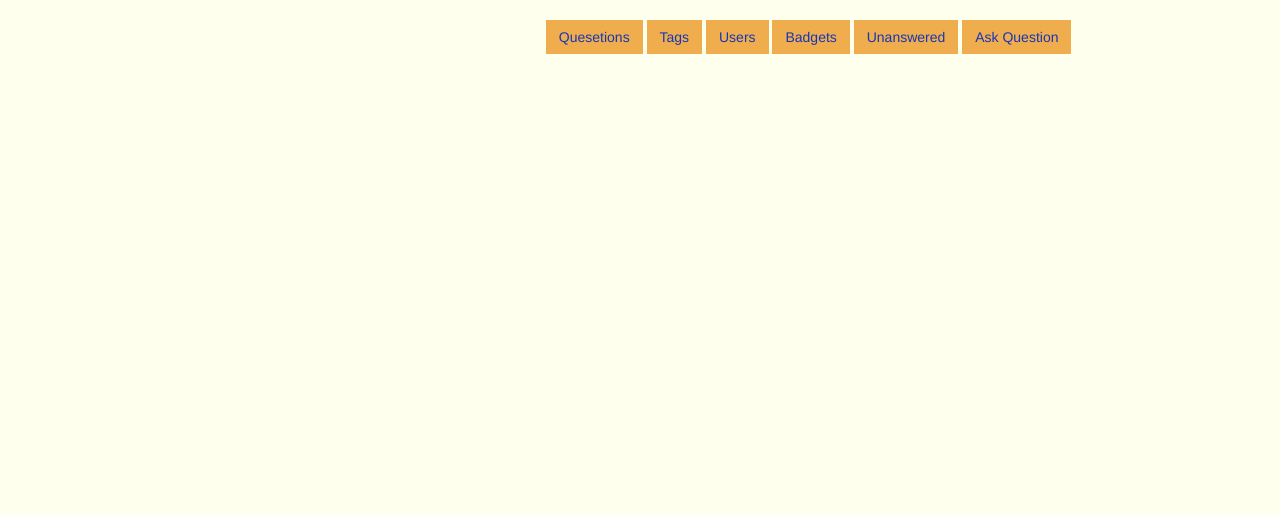
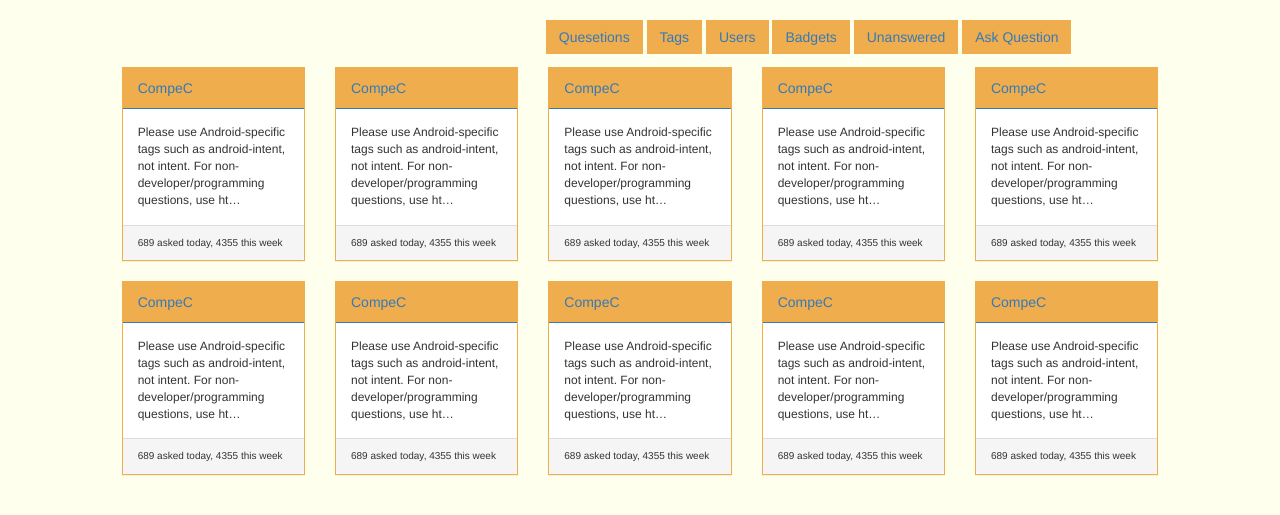
Before and after one commit to yigitozkavci/stackexchange, a CodeIgniter app: page /stackexchange/index.php/tags in a window 1280 px wide. Shown: the part 52-567 px from the top of the page. Run offline with CodeIgniter, Linux system fonts and the light colour scheme; some libraries are stand-ins or nearby versions.

Commit message:
tag pages
Murat'tan Sevgilerle

```diff
--- a/application/config/routes.php
+++ b/application/config/routes.php
@@ -47,6 +47,8 @@ $route['signup'] = "signup";
 $route['add'] = "questions/add_question";
 $route['questions'] = "questions/all_questions";
 $route['unanswered'] = "unanswered";
+$route['tag_info'] = "tag_info";
+$route['tagged'] = "tagged";
 $route['tags'] = "tags";
 $route['questions/user'] = "questions";
 $route['question/(:any)'] = "questions/show/$1";
--- a/application/views/tags.php
+++ b/application/views/tags.php
@@ -0,0 +1,127 @@
+<style>
+	.panel-body i{
+		width:20px;
+	}
+</style>
+<div class="col-xs-12" style="margin-top:1%;">
+	<div class="row">
+			<div class="col-xs-12 col-md-6 col-lg-2 col-md-offset-1">
+				<div class="panel panel-primary">
+					<div class="panel-heading" onclick="window.location.href='<?php echo base_url()?>index.php/tagged'">CompeC</div>
+					<div class="panel-body">
+ Please use Android-specific tags such as android-intent, not intent. For non-developer/programming questions, use ht…
+					</div>
+					<div class="panel-footer">
+						689 asked today, 4355 this week
+					</div>
+				</div>
+			</div>
+
+			<div class="col-xs-12 col-md-6 col-lg-2">
+				<div class="panel panel-primary">
+					<div class="panel-heading" onclick="window.location.href='<?php echo base_url()?>index.php/tagged'">CompeC</div>
+					<div class="panel-body">
+ Please use Android-specific tags such as android-intent, not intent. For non-developer/programming questions, use ht…
+					</div>
+					<div class="panel-footer">
+						689 asked today, 4355 this week
+					</div>
+				</div>
+			</div>
+			<div class="col-xs-12 col-md-6 col-lg-2">
+				<div class="panel panel-primary">
+					<div class="panel-heading" onclick="window.location.href='<?php echo base_url()?>index.php/tagged'">CompeC</div>
+					<div class="panel-body">
+ Please use Android-specific tags such as android-intent, not intent. For non-developer/programming questions, use ht…
+					</div>
+					<div class="panel-footer">
+						689 asked today, 4355 this week
+					</div>
+				</div>
+			</div>
+
+			<div class="col-xs-12 col-md-6 col-lg-2">
+				<div class="panel panel-primary">
+					<div class="panel-heading" onclick="window.location.href='<?php echo base_url()?>index.php/tagged'">CompeC</div>
+					<div class="panel-body">
+ Please use Android-specific tags such as android-intent, not intent. For non-developer/programming questions, use ht…
+					</div>
+					<div class="panel-footer">
+						689 asked today, 4355 this week
+					</div>
+				</div>
+			</div>
+
+			<div class="col-xs-12 col-md-6 col-lg-2">
+				<div class="panel panel-primary">
+					<div class="panel-heading" onclick="window.location.href='<?php echo base_url()?>index.php/tagged'">CompeC</div>
+					<div class="panel-body">
+ Please use Android-specific tags such as android-intent, not intent. For non-developer/programming questions, use ht…
+					</div>
+					<div class="panel-footer">
+						689 asked today, 4355 this week
+					</div>
+				</div>
+			</div>
+	</div>
+	<div class="row">
+			<div class="col-xs-12 col-md-6 col-lg-2 col-md-offset-1">
+				<div class="panel panel-primary">
+					<div class="panel-heading" onclick="window.location.href='<?php echo base_url()?>index.php/tagged'">CompeC</div>
+					<div class="panel-body">
+ Please use Android-specific tags such as android-intent, not intent. For non-developer/programming questions, use ht…
+					</div>
+					<div class="panel-footer">
+						689 asked today, 4355 this week
+					</div>
+				</div>
+			</div>
+
+			<div class="col-xs-12 col-md-6 col-lg-2">
+				<div class="panel panel-primary">
+					<div class="panel-heading" onclick="window.location.href='<?php echo base_url()?>index.php/tagged'">CompeC</div>
+					<div class="panel-body">
+ Please use Android-specific tags such as android-intent, not intent. For non-developer/programming questions, use ht…
+					</div>
+					<div class="panel-footer">
+						689 asked today, 4355 this week
+					</div>
+				</div>
+			</div>
+			<div class="col-xs-12 col-md-6 col-lg-2">
+				<div class="panel panel-primary">
+					<div class="panel-heading" onclick="window.location.href='<?php echo base_url()?>index.php/tagged'">CompeC</div>
+					<div class="panel-body">
+ Please use Android-specific tags such as android-intent, not intent. For non-developer/programming questions, use ht…
+					</div>
+					<div class="panel-footer">
+						689 asked today, 4355 this week
+					</div>
+				</div>
+			</div>
+
+			<div class="col-xs-12 col-md-6 col-lg-2">
+				<div class="panel panel-primary">
+					<div class="panel-heading" onclick="window.location.href='<?php echo base_url()?>index.php/tagged'">CompeC</div>
+					<div class="panel-body">
+ Please use Android-specific tags such as android-intent, not intent. For non-developer/programming questions, use ht…
+					</div>
+					<div class="panel-footer">
+						689 asked today, 4355 this week
+					</div>
+				</div>
+			</div>
+
+			<div class="col-xs-12 col-md-6 col-lg-2">
+				<div class="panel panel-primary">
+					<div class="panel-heading" onclick="window.location.href='<?php echo base_url()?>index.php/tagged'">CompeC</div>
+					<div class="panel-body">
+ Please use Android-specific tags such as android-intent, not intent. For non-developer/programming questions, use ht…
+					</div>
+					<div class="panel-footer">
+						689 asked today, 4355 this week
+					</div>
+				</div>
+			</div>
+	</div>
+</div>
--- a/assets/css/style.css
+++ b/assets/css/style.css
@@ -15,7 +15,23 @@ body, html{
 .btn-warning{
 	border-radius: 0;
 	border-color: #f0ad4e;
-	color:rgb(22, 54, 181);
+	color:#337ab7;
+}
+.panel-primary{
+	border-radius: 0;
+	border-color: #f0ad4e;
+}
+.panel-primary .panel-body{
+	font-size: 12px;
+}
+.panel-primary .panel-footer{
+	font-size: 10px;
+}
+
+.panel-primary .panel-heading{
+	background-color:#f0ad4e;
+	color:#337ab7;
+	border-radius: 0;
 }
 .panel-warning{
 	border-radius: 0;
```
Also changed, not shown: application/controllers/tag_info.php (added, +15 -0 lines), application/controllers/tagged.php (added, +15 -0 lines), application/models/tag_info_model.php (added, +7 -0 lines), application/models/tagged_model.php (added, +27 -0 lines), application/views/tag_info.php (added, +28 -0 lines), application/views/tagged.php (added, +65 -0 lines).
